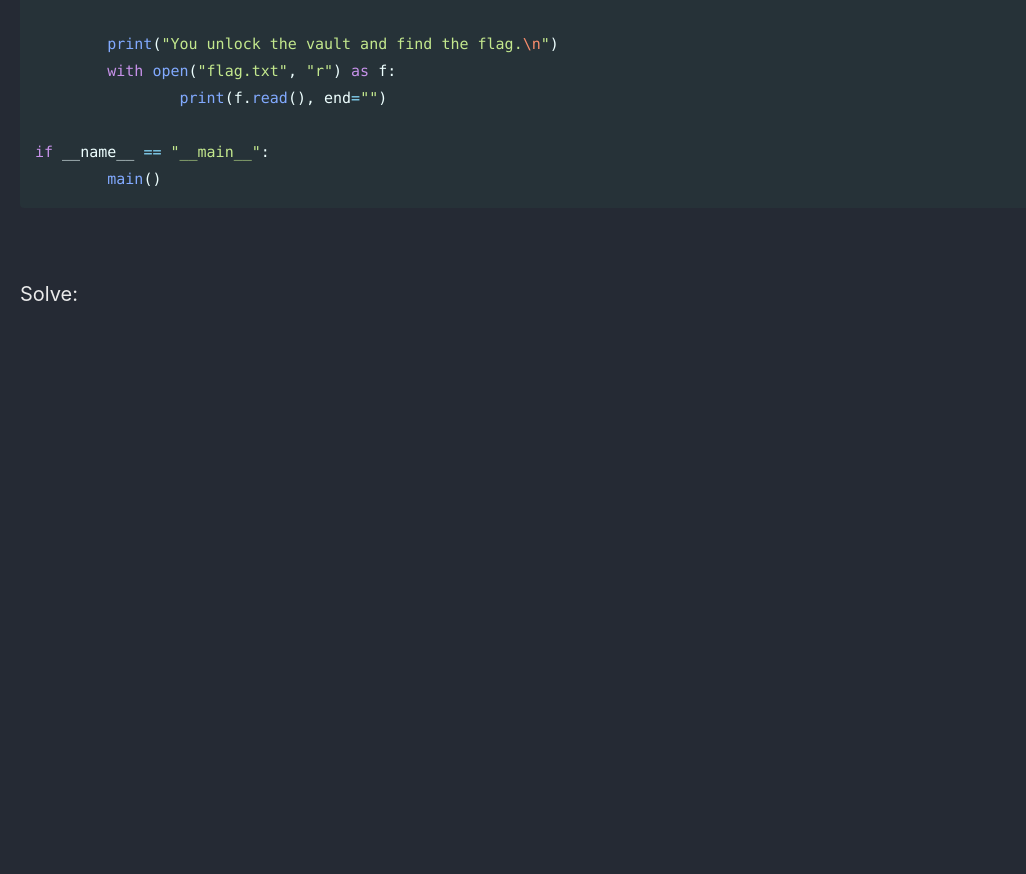
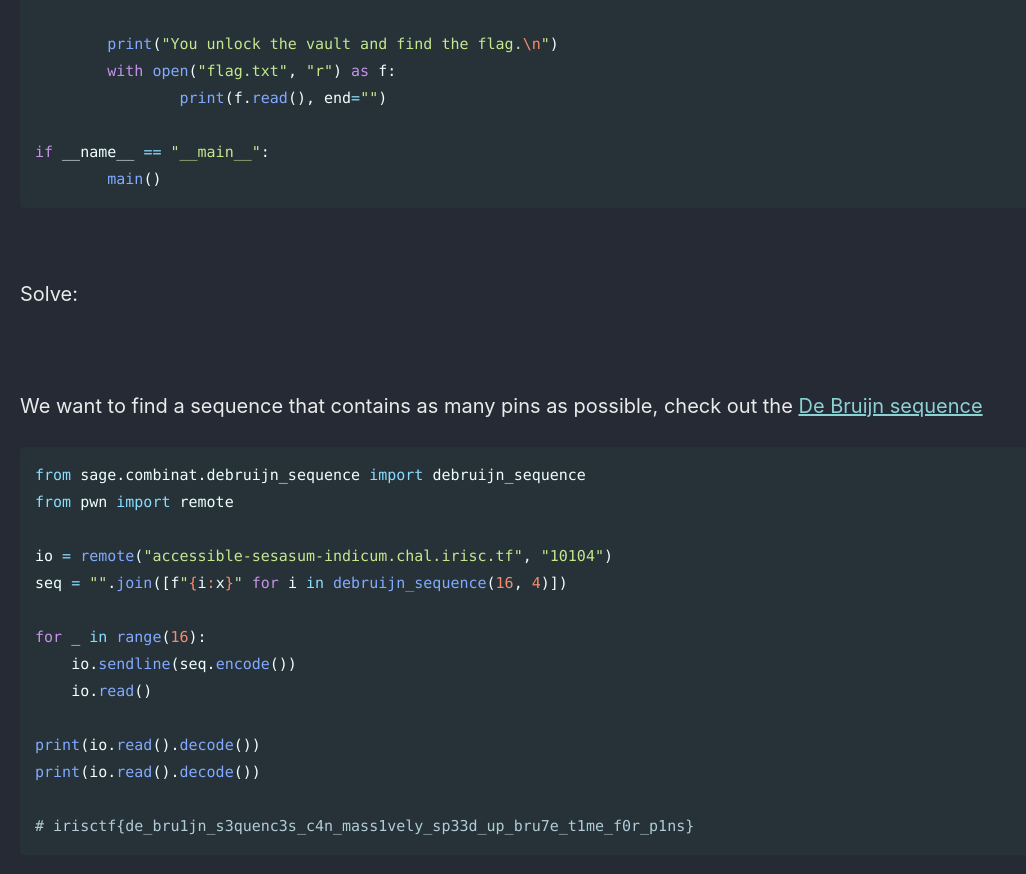
Before and after one commit to Connor-McCartney/Connor-McCartney.github.io, a Jekyll site: the page built from _pages/cryptography/other/Accessible-Sesamum-Indicum-IrisCTF-2024.md, in a window 1280 px wide and 900 px high, scrolled down 1891 px. Shown: the top 874 px of the window, without its empty margins (0-1026 px from the left). Built offline with Jekyll 4.4.1, drawn with Linux system fonts in a browser that asks for light colours; cached includes are drawn as plain includes; before the commit the page ends 2312 px from its top, so only the background shows below that.

Commit message:
Update Accessible-Sesamum-Indicum-IrisCTF-2024.md

````diff
--- a/_pages/cryptography/other/Accessible-Sesamum-Indicum-IrisCTF-2024.md
+++ b/_pages/cryptography/other/Accessible-Sesamum-Indicum-IrisCTF-2024.md
@@ -82,3 +82,22 @@ if __name__ == "__main__":
 Solve:
 
 <br>
+
+We want to find a sequence that contains as many pins as possible, check out the [De Bruijn sequence](https://en.wikipedia.org/wiki/De_Bruijn_sequence)
+
+```python
+from sage.combinat.debruijn_sequence import debruijn_sequence
+from pwn import remote
+
+io = remote("accessible-sesasum-indicum.chal.irisc.tf", "10104")
+seq = "".join([f"{i:x}" for i in debruijn_sequence(16, 4)])
+
+for _ in range(16):
+    io.sendline(seq.encode())
+    io.read()
+
+print(io.read().decode())
+print(io.read().decode())
+
+# irisctf{de_bru1jn_s3quenc3s_c4n_mass1vely_sp33d_up_bru7e_t1me_f0r_p1ns}
+```
````
